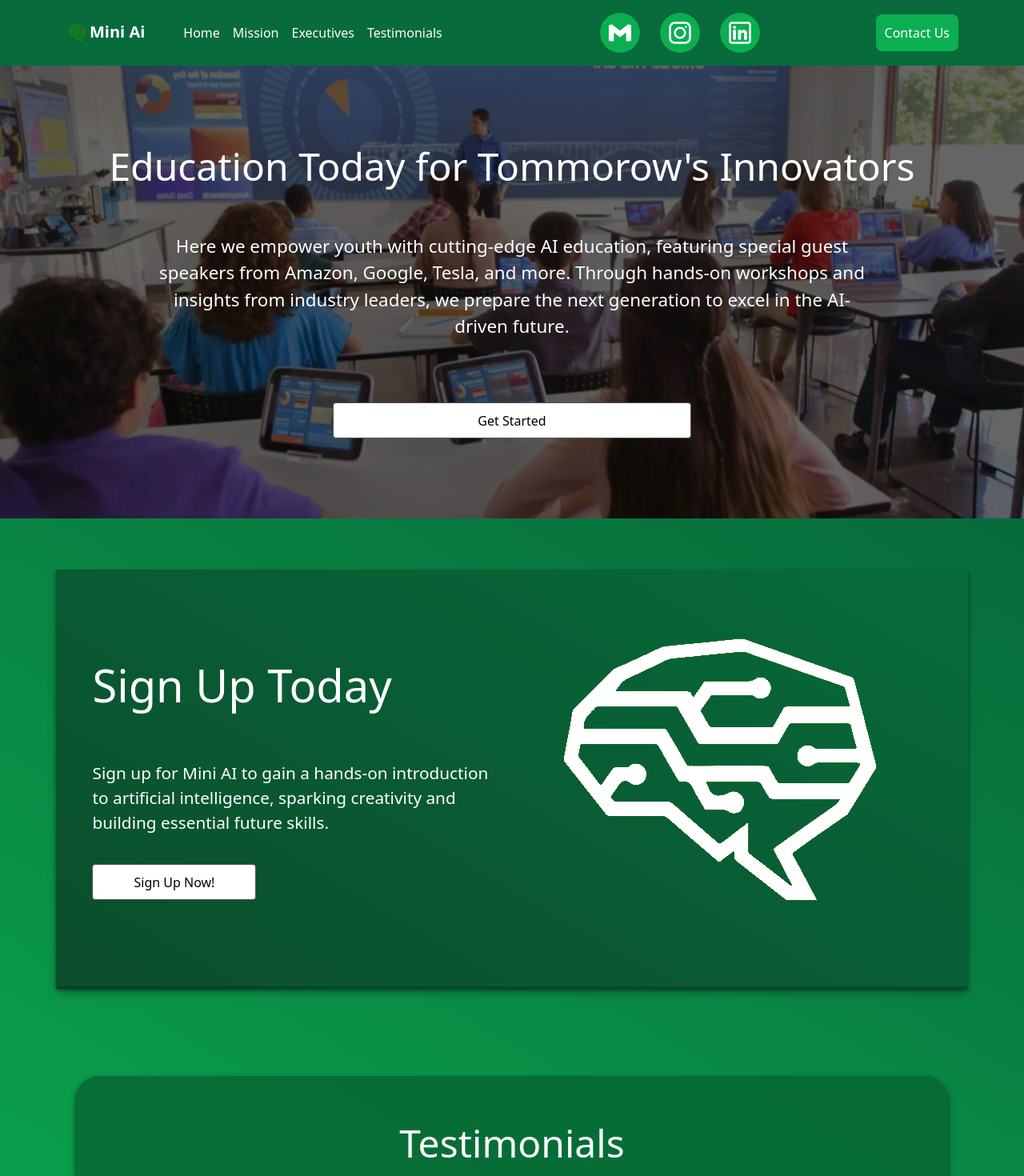
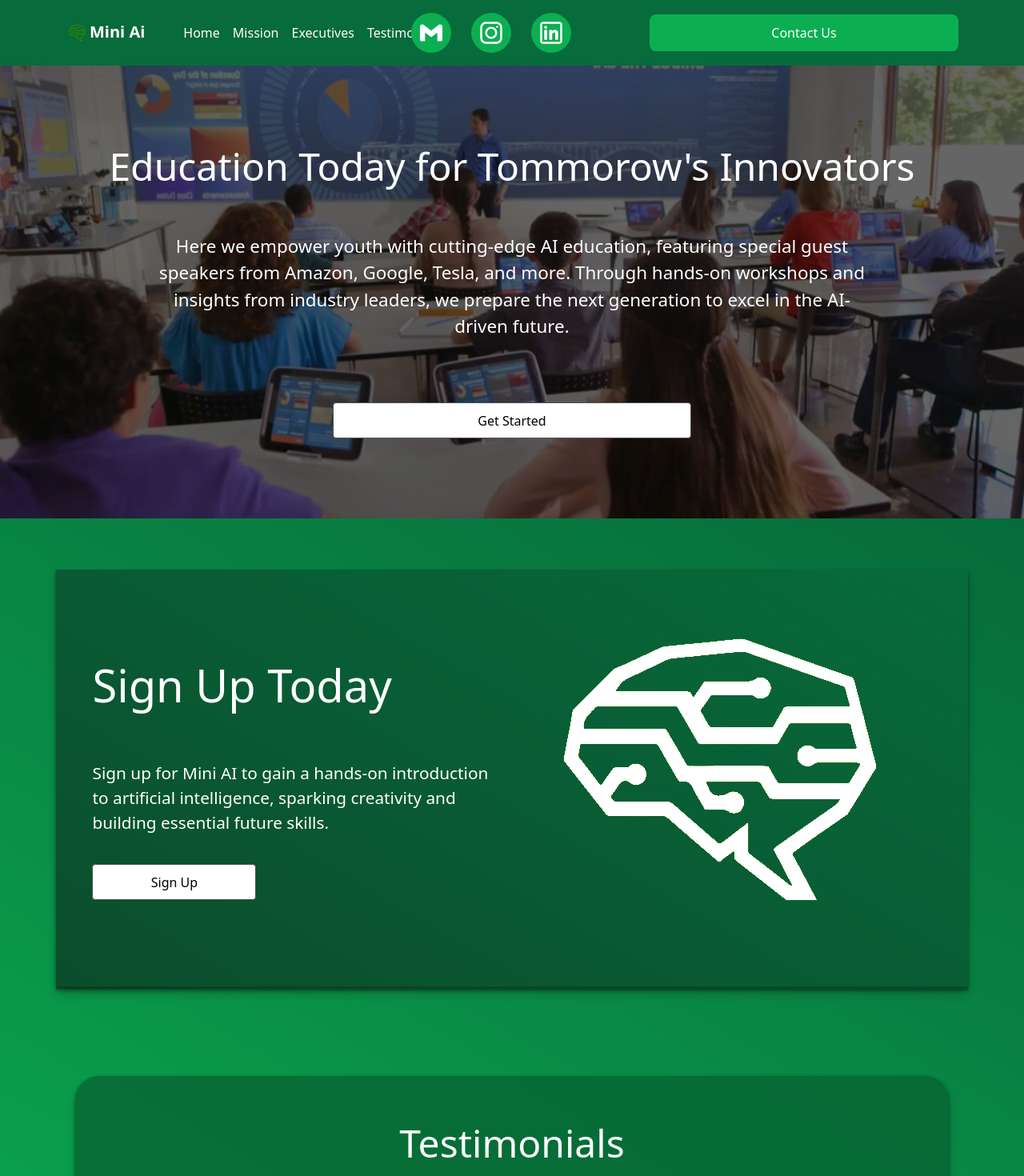
Before and after one commit to BoyManCoder/MiniAi__Front, a React (Vite) app: page / in a window 1280 px wide. Shown: the top 1470 px of the page at 80% size. Built offline with nearby package versions, Linux system fonts and the light colour scheme.

Commit message:
sign up change

```diff
--- a/src/App.css
+++ b/src/App.css
@@ -46,7 +46,8 @@ h1, h2, h3, h4, h5, h6{
 }
 
 .btn-contact{
-    padding: 10px;
+    width: 100%;
+    font-size: 100%;
     position: relative;
     background-color: var(--secondary-color);
     text-decoration: none;
--- a/src/Components/LearnMore.tsx
+++ b/src/Components/LearnMore.tsx
@@ -16,7 +16,7 @@ function LearnMore(){
                     <p className="info-p">
                     Sign up for Mini AI to gain a hands-on introduction to artificial intelligence, sparking creativity and building essential future skills.
                     </p>
-                    <button className="learnmore" id="formLink" onClick={handleClick}>Sign Up Now!</button>
+                    <button className="learnmore" id="formLink" onClick={handleClick}>Sign Up</button>
                     </div>
                 </Col>
                 <Col xs={12} md={6} className="d-flex justify-content-center miniSvg">
```
